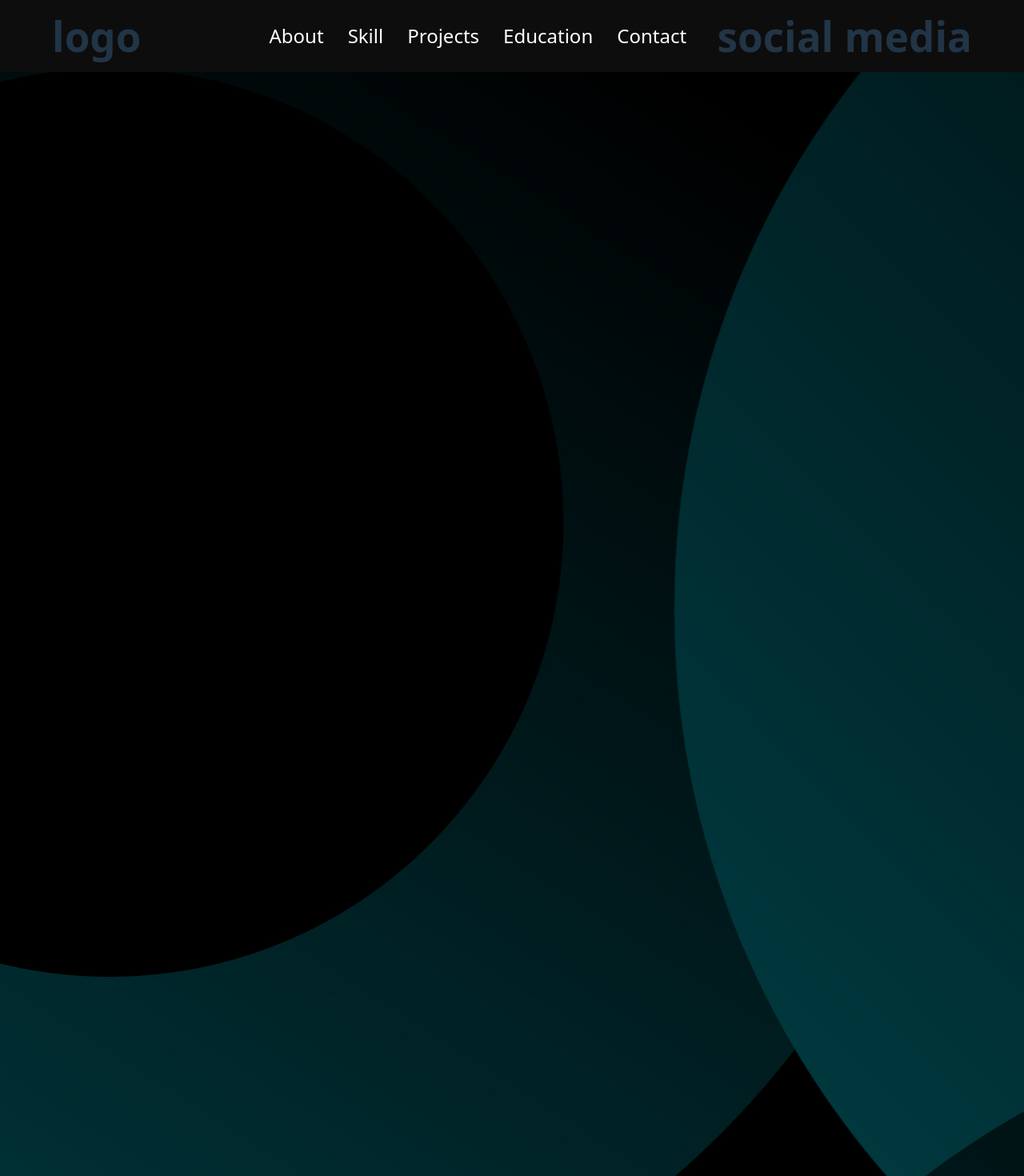
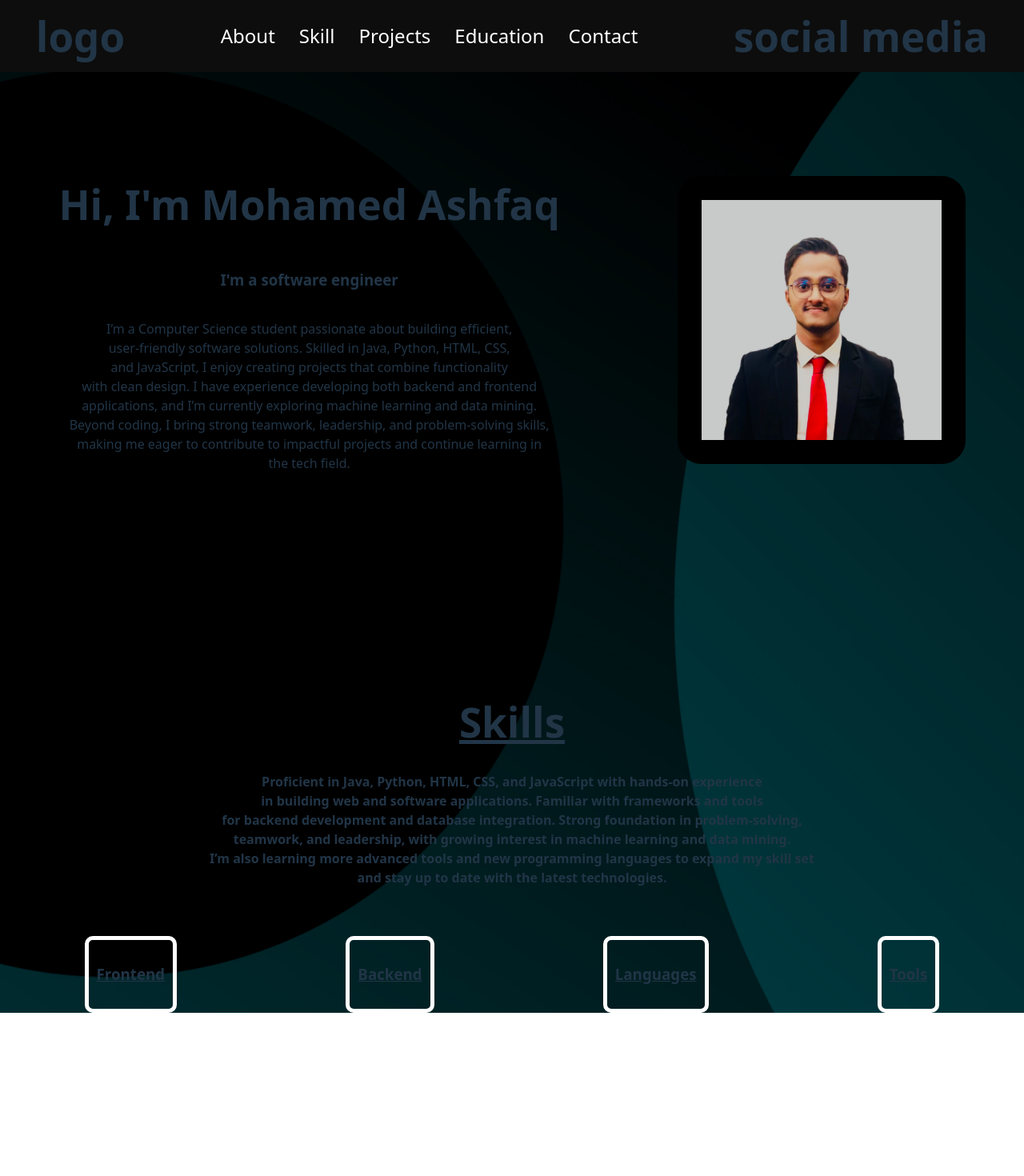
Before and after one commit to ashfaq-ui/portfolio, a React (Vite) app in the folder frontend/: page / in a window 1280 px wide. Shown: the top 1470 px of the page at 80% size. After the commit the page ends 1266 px from the top, so only its background shows below. Built offline with nearby package versions, Linux system fonts and the light colour scheme.

Commit message:
some updates done

```diff
--- a/frontend/src/App.css
+++ b/frontend/src/App.css
@@ -6,8 +6,8 @@
 body {
   margin: 0;
   padding: 0;
-  height: 4000px;
-  background-image: url("../public/background.jpg"); /* path to your image */
+  min-height: 1000px;
+  background-image: url("/background.jpg"); /* path to your image */
   background-repeat: no-repeat;           /* no tiling */
   background-position: top center;        /* start at top */
   background-attachment: scroll;          /* move with page */
--- a/frontend/src/App.jsx
+++ b/frontend/src/App.jsx
@@ -1,6 +1,7 @@
 // import { useState } from 'react'
 import './App.css'
 import Navbar from "./components/Navbar.jsx"
+import Body from "./components/Body.jsx"
 
 export default function App() {
   // const [count, setCount] = useState(0)
@@ -8,6 +9,7 @@ export default function App() {
   return (
     <>
       <Navbar />
+      <Body />
     </>
   )
 }
--- /dev/null
+++ b/frontend/src/components/Body.css
@@ -0,0 +1,81 @@
+.userDetails{
+    display: flex ;
+    width: 100vw;
+    height: 100vh;
+    justify-content: space-around;
+    /* position:relative;
+    left: 50px; */
+
+}
+.user-description{
+    display: flex;
+    flex-direction: column;
+    justify-content: center;
+    text-align: center;
+}
+/* ------------------------------------------------------------------------------------------ */
+.profilePic-area{
+
+    display: flex;
+    flex-direction: column;
+    justify-content: center;
+
+}
+#profilePic{
+
+    width: 300px;
+    height: 300px;
+    border: 30px solid rgb(0, 0, 0);
+    border-radius: 30px;
+}
+/* ------------------------------------------------------------------------------------------ */
+/* ------------------------------------------------------------------------------------------ */
+/* ------------------------------------------------------------------------------------------ */
+.skill-Area{
+    display: flex;
+    flex-direction: column;
+    justify-content: space-around;
+    width: 100vw;
+
+    margin-top: 40px;
+}
+
+.skill-head{
+    text-align: center;
+}
+#skill-head-underline{
+    text-decoration: underline;
+}
+/* ------------------------------------------------------------------------------------------ */
+
+.skill-tables{
+    display: flex;
+    justify-content: space-around;
+    width: 100vw;
+    margin-top: 40px;
+}
+
+.skill-table-1{
+    border: 5px solid white;
+    padding: 10px;
+    border-radius: 10px;
+}
+.skill-table-2{
+    border: 5px solid white;
+    padding: 10px;
+    border-radius: 10px;
+}
+.skill-table-3{
+    border: 5px solid white;
+    padding: 10px;
+    border-radius: 10px;
+}
+.skill-table-4{
+    border: 5px solid white;
+    padding: 10px;
+    border-radius: 10px;
+}
+
+#skill-table-heading{
+    text-decoration: underline;
+}
--- /dev/null
+++ b/frontend/src/components/Body.jsx
@@ -0,0 +1,72 @@
+import './Body.css'
+
+export default function Body() {
+    return(
+        <>
+
+            <div className="userDetails">
+
+                <div className="user-description">
+                    <h1>Hi, I'm Mohamed Ashfaq</h1>
+                    <h3>I'm a software engineer</h3>
+                    <p>
+                        I’m a Computer Science student passionate about building efficient,
+                        <br />
+                        user-friendly software solutions. Skilled in Java, Python, HTML, CSS,
+                        <br />
+                        and JavaScript, I enjoy creating projects that combine functionality
+                        <br />
+                        with clean design. I have experience developing both backend and frontend
+                        <br />
+                        applications, and I’m currently exploring machine learning and data mining.
+                        <br />
+                        Beyond coding, I bring strong teamwork, leadership, and problem-solving skills,
+                        <br />
+                        making me eager to contribute to impactful projects and continue learning in
+                        <br />
+                        the tech field.
+                    </p>
+                </div>
+
+                <div className="profilePic-area">
+                    <img src="/profilePic.jpeg" id="profilePic"alt="description" />
+                </div>
+
+            </div>
+
+            <div className="skill-Area">
+                <div className="skill-head">
+                    <h1 id="skill-head-underline">Skills</h1>
+                    <h4>
+                        Proficient in Java, Python, HTML, CSS, and JavaScript with hands-on experience
+                        <br />
+                        in building web and software applications. Familiar with frameworks and tools
+                        <br />
+                        for backend development and database integration. Strong foundation in problem-solving,
+                        <br />
+                        teamwork, and leadership, with growing interest in machine learning and data mining.
+                        <br />
+                        I’m also learning more advanced tools and new programming languages to expand my skill set
+                        <br />
+                        and stay up to date with the latest technologies.</h4>
+                </div>
+
+                <div className="skill-tables">
+                    <div className="skill-table-1">
+                        <h3 id="skill-table-heading">Frontend</h3>
+                    </div>
+                    <div className="skill-table-2">
+                        <h3 id="skill-table-heading">Backend</h3>
+                    </div>
+                    <div className="skill-table-3">
+                        <h3 id="skill-table-heading">Languages</h3>
+                    </div>
+                    <div className="skill-table-4">
+                        <h3 id="skill-table-heading">Tools</h3>
+                    </div>
+                </div>
+            </div>
+
+        </>
+    )
+}
--- a/frontend/src/components/Navbar.css
+++ b/frontend/src/components/Navbar.css
@@ -18,7 +18,7 @@
     display: flex;
     justify-content: space-around;
     padding: 30px 30px;
-    width: 400px;
+    width: auto;
     gap: 30px ;
 
 
```
Also changed, not shown: frontend/public/profilePic.jpeg (added), 1 other file (tests, documents, lock files or other folders).
